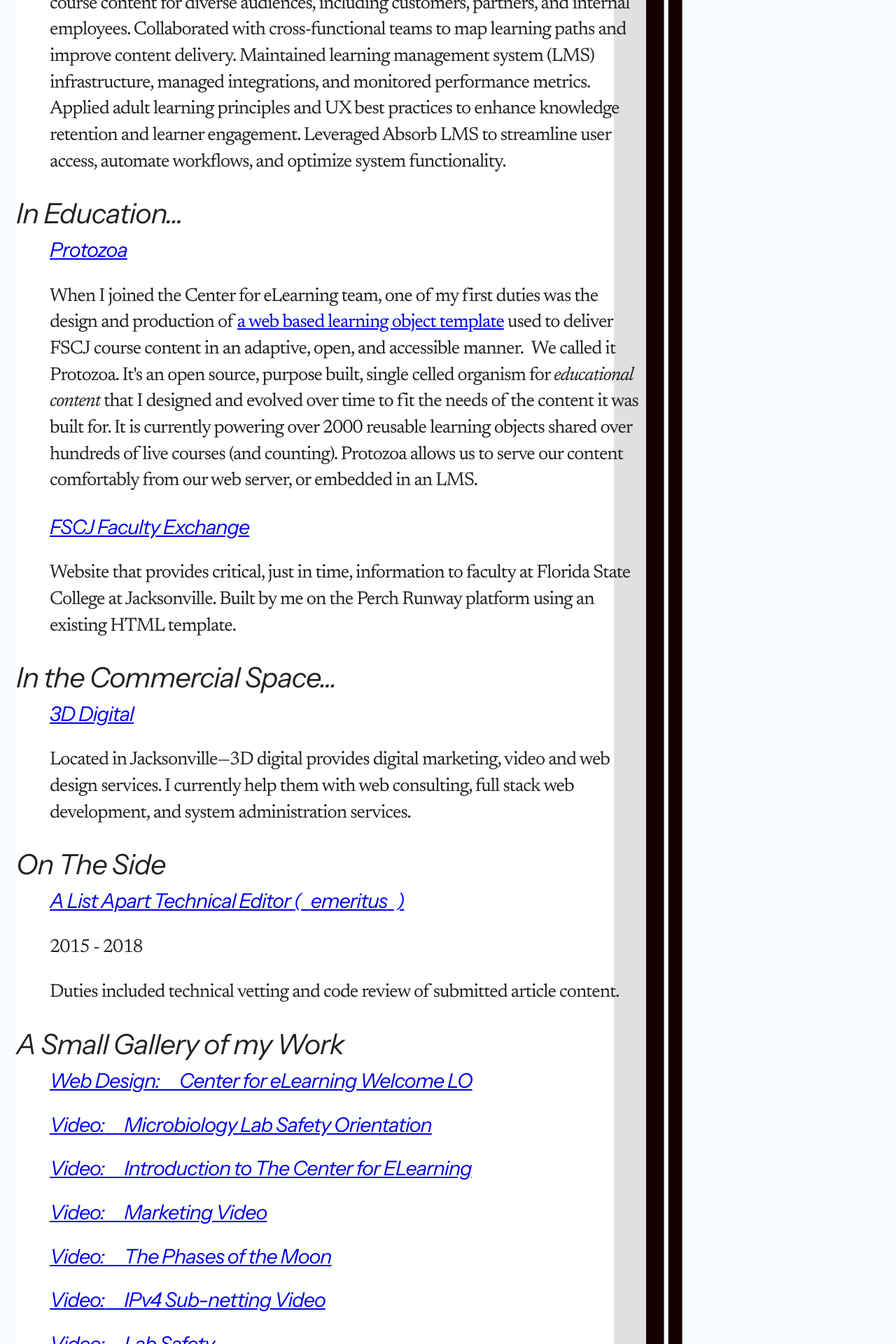
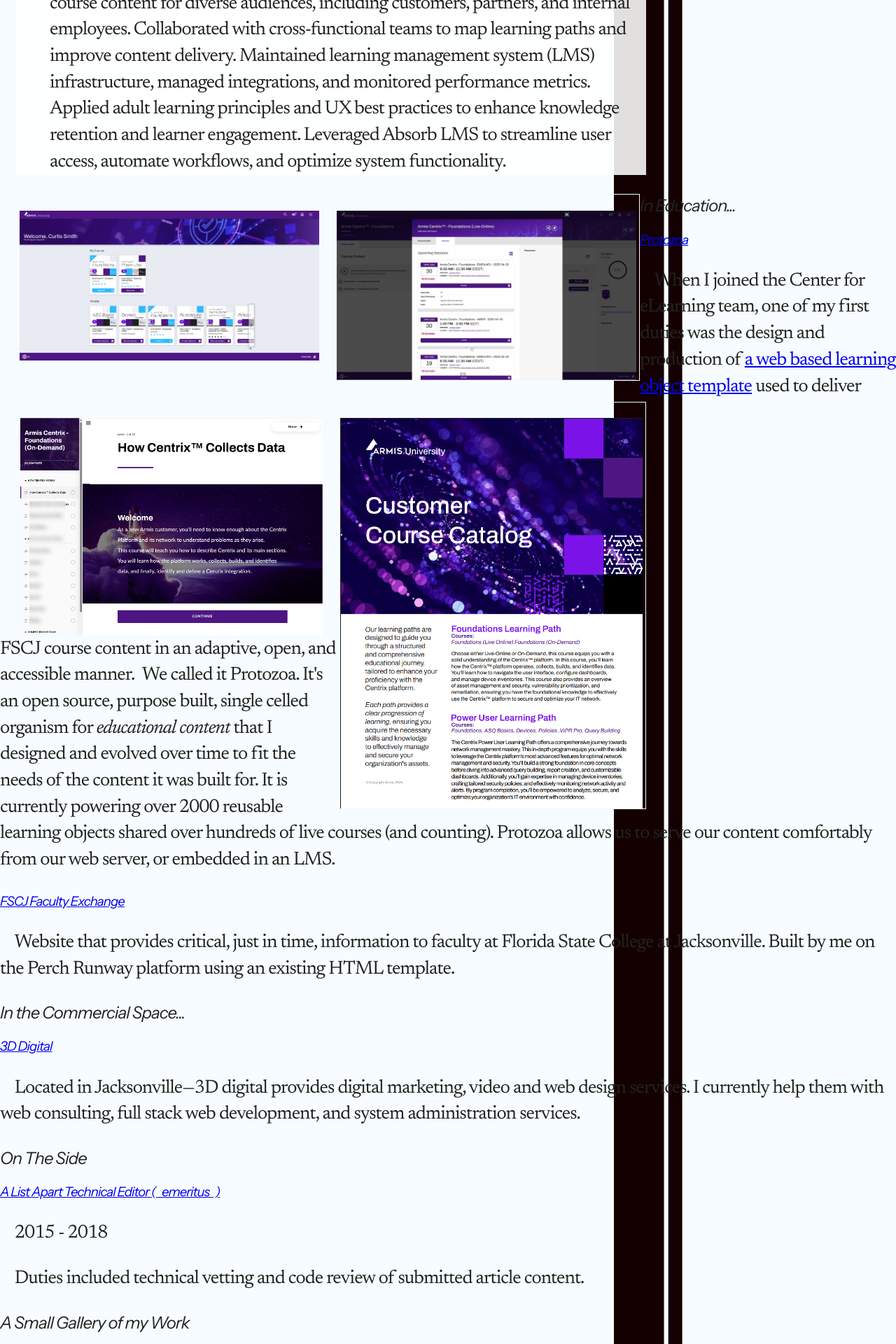
Before and after one commit to ianvanhoof/ianvanhoof.github.io, a Jekyll site: the page built from about-me.html, in a window 1280 px wide. Shown: the part 736-2656 px from the top of the page at 70% size. Built offline with Jekyll 4.4.1, drawn with Linux system fonts in a browser that asks for light colours.

Commit message:
Adding some things to the gallery

```diff
--- a/about-me.html
+++ b/about-me.html
@@ -30,6 +30,21 @@
 
             </p>
 
+        </section>
+        <section class="cel-row">
+            <div class="cel-50-a">
+                <img src="assets/img/gallery/ArmisU.png">
+            </div>
+            <div class="cel-50-b">
+                <img src="assets/img/gallery/Armis_U_Session_view.png">
+            </div>
+        </section>
+        <div class="cel-50-a">
+                <img src="assets/img/gallery/Armis_Foundations_Course.png">
+            </div>
+            <div class="cel-50-b">
+                <img src="assets/img/gallery/Armis_Catalog_Front_Page.png">
+            </div>
         </section>
     </section>
     <section>
```
Also changed, not shown: assets/img/gallery/ArmisU.png (added), assets/img/gallery/Armis_Catalog_Front_Page.png (added), assets/img/gallery/Armis_Foundations_Course.png (added), assets/img/gallery/Armis_U_Session_view.png (added), 1 other file.
